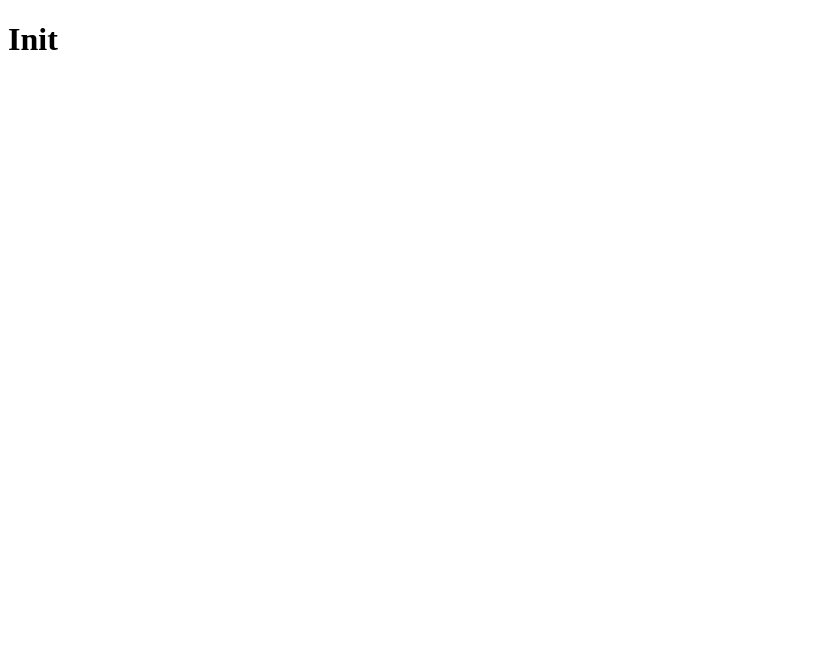
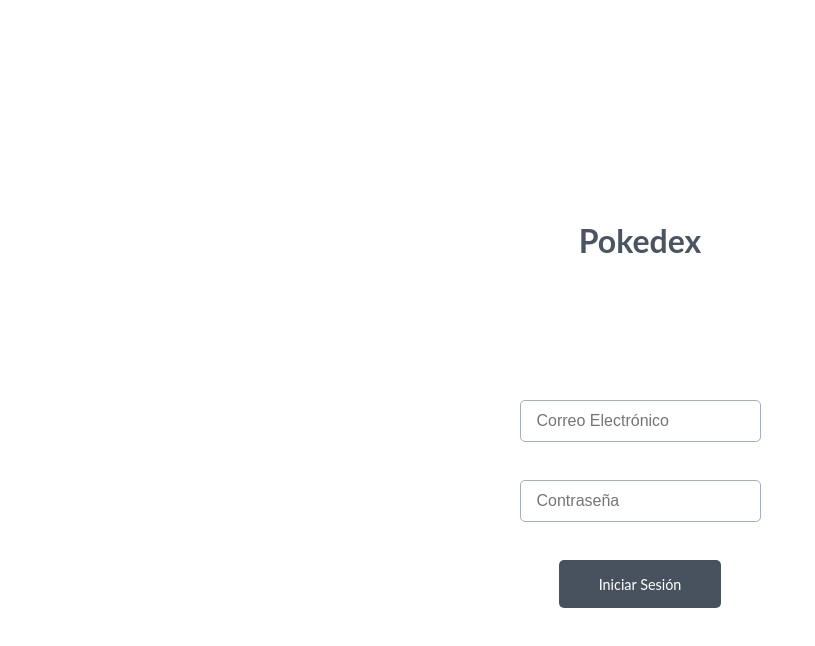
Before and after one commit to frivajica/simple-pokedex, a React (Create React App) app in the folder pokedex/: page / in a window 1280 px wide. Shown: the top 646 px of the page, without its empty margins (0-815 px from the left). Built offline with nearby package versions, Linux system fonts and the light colour scheme.

Commit message:
Login layout finished, logic pending

```diff
--- a/pokedex/public/index.html
+++ b/pokedex/public/index.html
@@ -26,7 +26,7 @@
     -->
     <title>React App</title>
   </head>
-  <body>
+  <body style="margin: 0">
     <noscript>You need to enable JavaScript to run this app.</noscript>
     <div id="root"></div>
     <!--
--- a/pokedex/src/App.js
+++ b/pokedex/src/App.js
@@ -1,8 +1,9 @@
+import { Login } from "./views/Login"
 
 export const App = () => {
   return (
     <div className="App">
-      <h1>Init</h1>
+      <Login />
     </div>
   );
 }
--- /dev/null
+++ b/pokedex/src/common/Button.jsx
@@ -0,0 +1,24 @@
+import styled from "styled-components";
+  const Container = styled.button`
+    justify-self: center;
+    width: fit-content;
+    padding: 0 2.5rem;
+    height: 3rem;
+    font-size: .9rem;
+    color: white;
+    border: 0 none;
+	  border-radius: 5px;
+    background-color: #47525e;
+    :active {
+      background-color: #282e35;
+    }
+  `
+
+export const Button = ({ children }) => {
+
+  return (
+    <Container>
+      {children}
+    </Container>
+  );
+};
--- /dev/null
+++ b/pokedex/src/common/Input.jsx
@@ -0,0 +1,21 @@
+import styled from "styled-components";
+const Container = styled.input`
+	padding: 0 1rem;
+	font-size: 1rem;
+  height: 2.5rem;
+	border: #a5afbe solid 1px ;
+	border-radius: 5px
+`
+
+export const Input = ({ id, className, name, value, placeholder}) => {
+
+	return (
+    <Container
+			id={id}
+			classname={className}
+			name={name}
+			value={value}
+			placeholder={placeholder}
+		/>
+  );
+};
--- /dev/null
+++ b/pokedex/src/components/LoginForm.jsx
@@ -0,0 +1,22 @@
+import { Input } from "../common/Input"
+import { Button } from "../common/Button"
+import styled from "styled-components";
+const Container = styled.div`
+  display: grid;
+	grid-template-rows: repeat(3 , 5rem);
+  justify-content: center;
+`
+
+export const LoginForm = () => {
+  return (
+    <Container>
+			<Input
+				placeholder="Correo Electrónico"
+			/>
+			<Input
+				placeholder="Contraseña"
+			/>
+			<Button>Iniciar Sesión</Button>
+    </Container>
+  );
+};
--- a/pokedex/src/index.js
+++ b/pokedex/src/index.js
@@ -1,10 +1,13 @@
 import React from 'react';
 import ReactDOM from 'react-dom';
 import { App } from './App';
+import { GlobalStyles } from './styles'
 
 ReactDOM.render(
   <React.StrictMode>
-    <App />
+    <GlobalStyles>
+      <App />
+    </GlobalStyles>
   </React.StrictMode>,
   document.getElementById('root')
 );
--- /dev/null
+++ b/pokedex/src/styles.js
@@ -0,0 +1,17 @@
+import styled from "styled-components";
+
+export const GlobalStyles = styled.div`
+	@import url('https://fonts.googleapis.com/css2?family=Lato:wght@400;700;900&display=swap');
+
+	& h1 {
+		font-family: 'Lato', sans-serif;
+		color: #4a5561;
+		display: flex;
+		align-items: center;
+		justify-content: center;
+  }
+
+	& button {
+		font-family: 'Lato', sans-serif;
+	}
+`;
--- /dev/null
+++ b/pokedex/src/views/Login.jsx
@@ -0,0 +1,18 @@
+import { LoginForm } from "../components/LoginForm"
+import styled from "styled-components";
+const Container = styled.div`
+  display: grid;
+	grid-template-rows: repeat(2, 50vh);
+`
+const Title = styled.h1`
+  padding-top: 10vh;
+`
+
+export const Login = () => {
+  return (
+    <Container>
+      <Title>Pokedex</Title>
+			<LoginForm />
+    </Container>
+  );
+};
```
Also changed, not shown: pokedex/package.json (+3 -4 lines), 2 other files (tests, documents, lock files or other folders).
